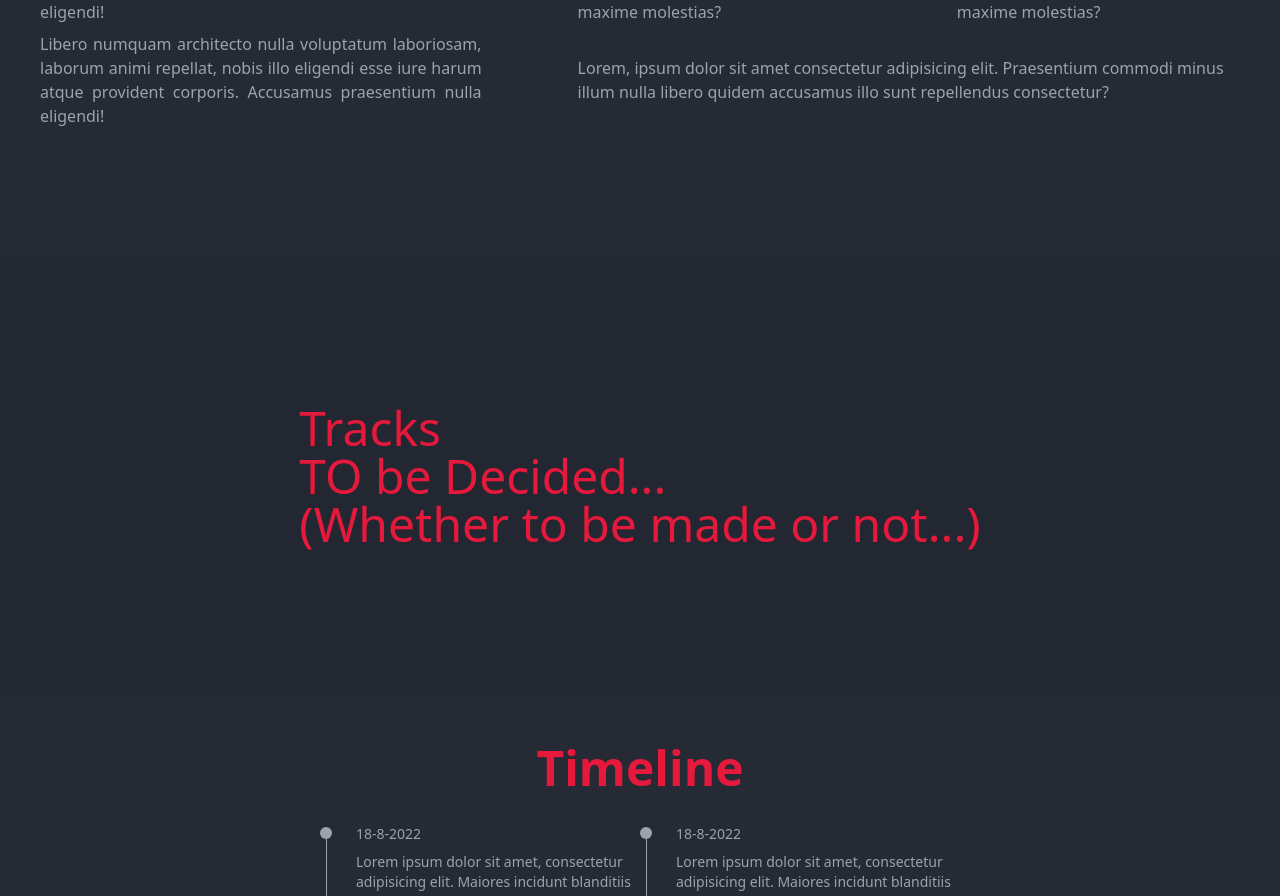
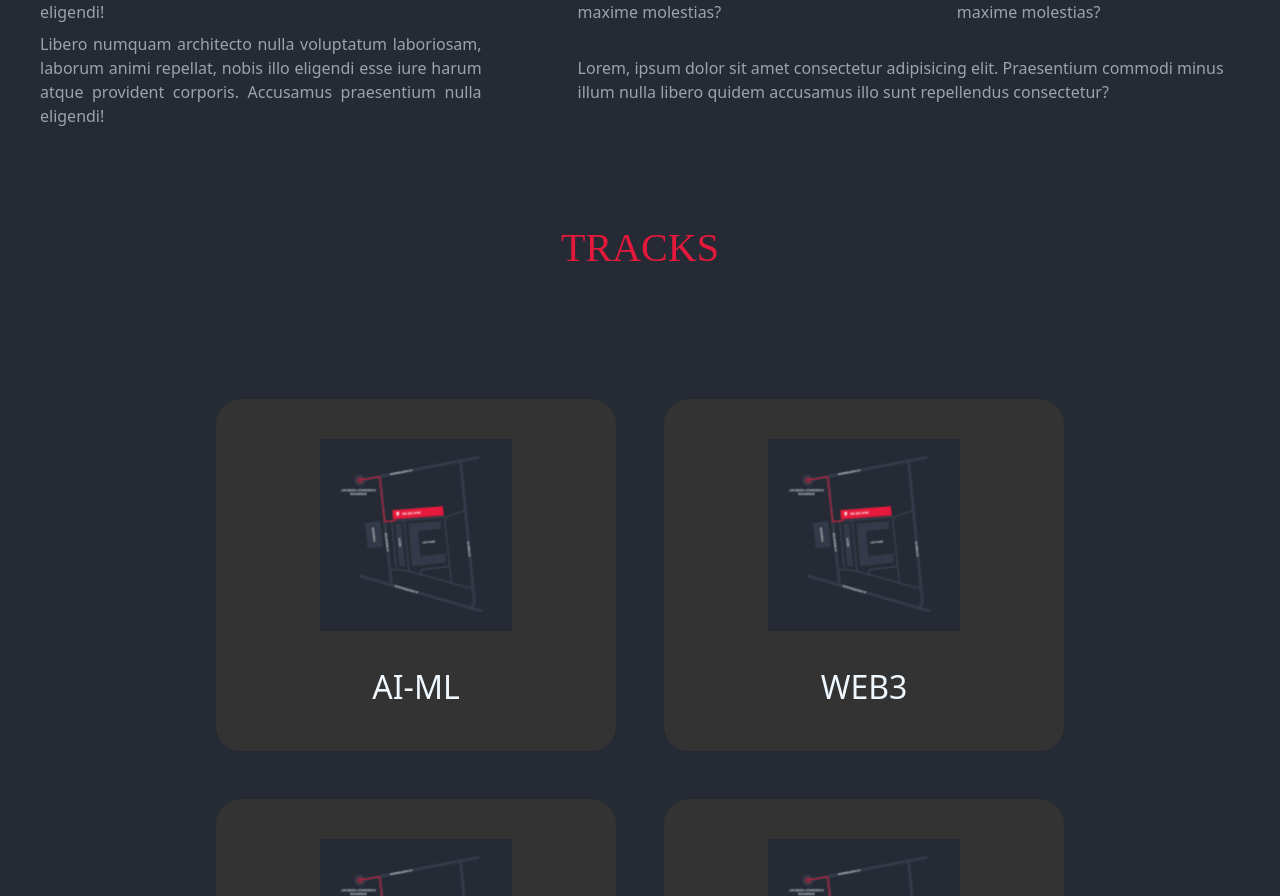
Before and after one commit to SDC-USICT/startup-hackathon, a React (Create React App) app: page / in a window 1280 px wide. Shown: the part 1904-2800 px from the top of the page. Built offline with nearby package versions, Linux system fonts and the light colour scheme.

Commit message:
footer and tracks

```diff
--- a/public/index.html
+++ b/public/index.html
@@ -24,6 +24,7 @@
       work correctly both with client-side routing and a non-root public URL.
       Learn how to configure a non-root public URL by running `npm run build`.
     -->
+    <link rel="stylesheet" type="text/css" href="https://cdnjs.cloudflare.com/ajax/libs/font-awesome/5.15.1/css/all.min.css">
     <title>Hackathon</title>
   </head>
   <body>
--- a/src/App.js
+++ b/src/App.js
@@ -25,7 +25,7 @@ function App() {
           <Route path="/about" element={<About />} />
           <Route path="/announcement" element={<Announcement />} />
         </Routes>
-        {/* <Footer /> */}
+        <Footer />
       </Router>
     </>
   );
--- a/src/Components/CSS/footer.css
+++ b/src/Components/CSS/footer.css
@@ -0,0 +1,105 @@
+.container_f{
+	max-width: 1170px;
+	margin:auto;
+    padding: 4rem 8rem;
+    /* border-top: 2px solid red; */
+}
+.footerborder{
+    width: 100%;
+    border-top: 2px solid #E5193C;
+}
+.row{
+	display: flex;
+	flex-wrap: wrap;
+}
+ul{
+	list-style: none;
+}
+.footer{
+	background-color: #24262b;
+    padding: 70px 0;
+	line-height: 1.5;
+}
+.footer-col{
+   width: 25%;
+   padding: 0 15px;
+}
+.footer-col img{
+	width: 150px;
+	height: 100px;
+}
+.title a{
+	text-decoration: none;
+	color: #ffffff;
+	text-align:start;
+	font-size: 20px;
+}
+.title:hover{
+	transition: all 0.3s ease;
+	padding-left: 8px;
+}
+.footer-col h4{
+	font-size: 18px;
+	color: #ffffff;
+	text-transform: capitalize;
+	margin-bottom: 35px;
+	font-weight: 500;
+	position: relative;
+}
+.footer-col h4::before{
+	content: '';
+	position: absolute;
+	left:0;
+	bottom: -10px;
+	background-color: #e91e63;
+	height: 2px;
+	box-sizing: border-box;
+	width: 50px;
+}
+.footer-col ul li:not(:last-child){
+	margin-bottom: 10px;
+}
+.footer-col ul li a{
+	font-size: 16px;
+	text-transform: capitalize;
+	color: #ffffff;
+	text-decoration: none;
+	font-weight: 300;
+	color: #bbbbbb;
+	display: block;
+	transition: all 0.3s ease;
+}
+.footer-col ul li a:hover{
+	color: #ffffff;
+	padding-left: 8px;
+}
+.footer-col .social-links a{
+	display: inline-block;
+	height: 40px;
+	width: 40px;
+	background-color: rgba(255,255,255,0.2);
+	margin:0 10px 10px 0;
+	text-align: center;
+	line-height: 40px;
+	border-radius: 50%;
+	color: #ffffff;
+	transition: all 0.5s ease;
+}
+.footer-col .social-links a:hover{
+	color: #24262b;
+	background-color: #ffffff;
+}
+
+/*responsive*/
+@media only screen and (max-width: 767px){
+  .footer-col{
+		width: 50%;
+		margin-bottom: 30px;
+		margin-top: 20px;
+	}
+}
+@media only screen and (max-width: 574px){
+  .footer-col{
+		width: 100%;
+	}
+}
--- /dev/null
+++ b/src/Components/CSS/track.css
@@ -0,0 +1,70 @@
+#tracks{
+    display: flex;
+    flex-direction: column;
+    flex-wrap: wrap;
+    justify-content: center;
+    align-items: center;
+    padding: 6rem 0;
+    background-color: #252a34;
+}
+/* title div */
+.title-track{
+    font: 2.5rem bold;
+    color: #E5193C;
+    padding-bottom: 8rem;
+}
+
+/* track container */
+.track-container{
+    display: flex;
+    flex-wrap: wrap;
+    justify-content: center;
+    align-items: center;
+    gap:3rem;
+}
+.flip-card-container img{
+    width: 12rem;
+    height: 12rem;
+}
+.flip-card-container{
+    width: 25rem;
+    height: 22rem;
+    perspective: 1000px;
+
+}
+.flip-card-container:hover .flip-card{
+    transform: rotateY(180deg);
+}
+.flip-card{
+    width: 100%;
+    height: 100%;
+    position: relative;
+    transition: transform 1s;
+    transform-style: preserve-3d;
+}
+.flip-card-front, .flip-card-back{
+    position: absolute;
+    width: 100%;
+    height: 100%;
+    backface-visibility: hidden;
+    display: flex;
+    justify-content: center;
+    align-items: center;
+    font-size: 2rem;
+    border-radius: 25px;
+}
+.flip-card-front{
+    display: flex;
+    flex-direction: column;
+    align-items: center;
+    justify-content: center;
+    gap: 2rem;
+    background-color: #333;
+    color: aliceblue;
+}
+.flip-card-back{
+    text-align: center;
+    background-color: #517fa4;
+    color: white;
+    transform: rotateY(180deg);
+}
--- a/src/Components/Tracks.js
+++ b/src/Components/Tracks.js
@@ -1,17 +1,102 @@
 import React from 'react'
 import AOS from "aos";
 import "aos/dist/aos.css";
+import "./CSS/track.css"
 function Tracks() {
     AOS.init();
   return (
     <div>
-      <section
+      {/* <section
         data-aos="fade-up"
         data-aos-duration="1000"
         className="h-[55vh] flex justify-center items-center text-5xl text-lred bg-[#232731] mt-32"
       >
         Tracks <br /> TO be Decided... <br /> (Whether to be made or not...)
-      </section>
+      </section> */}
+      <div id="tracks">
+
+<div class="title-track">
+    <h1>TRACKS</h1>
+</div>
+
+<div class="track-container">
+
+    <div class="flip-card-container">
+        <div class="flip-card">
+            <div class="flip-card-front">
+            <img src={require("./images/map.png")} alt="" />
+                AI-ML
+            </div>
+            <div class="flip-card-back">
+                Lorem ipsum dolor sit amet consectetur adipisicing elit. Aut, debitis!
+            </div>
+        </div>
+    </div>
+
+
+    <div class="flip-card-container">
+        <div class="flip-card">
+            <div class="flip-card-front">
+            <img src={require("./images/map.png")} alt="" />
+                WEB3
+            </div>
+            <div class="flip-card-back">
+                Lorem ipsum dolor sit amet consectetur adipisicing elit. Aut, debitis!
+            </div>
+        </div>
+    </div>
+
+
+    <div class="flip-card-container">
+        <div class="flip-card">
+            <div class="flip-card-front">
+            <img src={require("./images/map.png")} alt="" />
+                ANDROID
+            </div>
+            <div class="flip-card-back">
+                Lorem ipsum dolor sit amet consectetur adipisicing elit. Aut, debitis!
+            </div>
+        </div>
+    </div>
+
+
+    <div class="flip-card-container">
+        <div class="flip-card">
+            <div class="flip-card-front">
+            <img src={require("./images/map.png")} alt="" />
+                HealthCare
+            </div>
+            <div class="flip-card-back">
+                Lorem ipsum dolor sit amet consectetur adipisicing elit. Aut, debitis!
+            </div>
+        </div>
+    </div>
+
+    <div class="flip-card-container">
+        <div class="flip-card">
+            <div class="flip-card-front">
+            <img src={require("./images/map.png")} alt="" />
+                EDTech
+            </div>
+            <div class="flip-card-back">
+                Lorem ipsum dolor sit amet consectetur adipisicing elit. Aut, debitis!
+            </div>
+        </div>
+    </div>
+
+    <div class="flip-card-container">
+        <div class="flip-card">
+            <div class="flip-card-front">
+            <img src={require("./images/map.png")} alt="" />
+                Open Innovation
+            </div>
+            <div class="flip-card-back">
+                Lorem ipsum dolor sit amet consectetur adipisicing elit. Aut, debitis!
+            </div>
+        </div>
+    </div>
+</div>
+</div>
     </div>
   );
 }
--- a/src/Components/footer.js
+++ b/src/Components/footer.js
@@ -3,7 +3,41 @@ import "./CSS/footer.css";
 function Footer() {
   return (
     <div>
-      <h1>Footer</h1>
+      <div className="footerborder"></div>
+      <div class="container_f">
+  	 	<div class="row">
+  	 		<div class="footer-col">
+         <img src={require("./images/map.png")} alt="" />
+				{/* <img src="./images/map.png" alt=""/> */}
+				<div class="title">
+					<a href="#">StartUp Hackathon</a>
+				</div>
+  	 		</div>
+  	 		<div class="footer-col">
+  	 			<h4>Organizers</h4>
+  	 			<ul>
+  	 				<li><a href="#">About Us</a></li>
+  	 				<li><a href="#">Sponsors</a></li>
+  	 			</ul>
+  	 		</div>
+  	 		<div class="footer-col">
+  	 			<h4>Get Help</h4>
+  	 			<ul>
+  	 				<li><a href="#">FAQs</a></li>
+  	 				<li><a href="#">Contact Us</a></li>
+  	 			</ul>
+  	 		</div>
+  	 		<div class="footer-col">
+  	 			<h4>follow us</h4>
+  	 			<div class="social-links">
+  	 				<a href="#"><i class="fab fa-facebook-f"></i></a>
+  	 				<a href="#"><i class="fab fa-twitter"></i></a>
+  	 				<a href="#"><i class="fab fa-instagram"></i></a>
+  	 				<a href="#"><i class="fa fa-envelope"></i></a>
+  	 			</div>
+  	 		</div>
+  	 	</div>
+  	 </div>
     </div>
   );
 }
```
